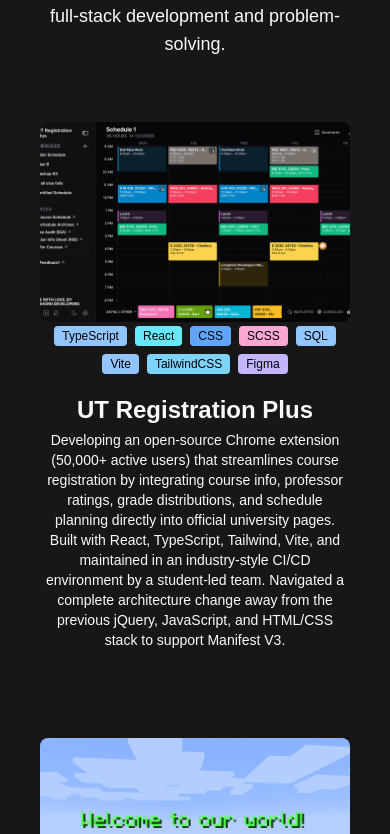
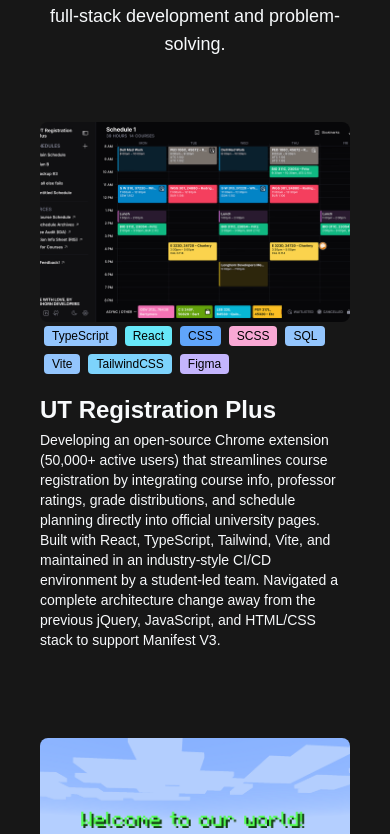
Before and after one commit to DereC4/derek-chen-website, a Next.js app: page / in a window 390 px wide. Shown: the part 2610-3444 px from the top of the page. Built offline with nearby package versions, Linux system fonts and the light colour scheme; no server answers.

Commit message:
style: mobile text projects sect.

```diff
--- a/src/components/ProjectCard.tsx
+++ b/src/components/ProjectCard.tsx
@@ -19,7 +19,7 @@
 const ProjectCard: FC<ProjectCardProps> = ({ id, title, description, image, technologies, href, className = '' }) => {
     return (
         <article
-            className={`flex flex-col md:flex-row items-center md:items-start mb-6 md:mb-0 md:gap-8 w-full text-center md:text-left ${className}`}
+            className={`flex flex-col md:flex-row items-start mb-6 md:mb-0 md:gap-8 w-full text-left ${className}`}
         >
             {image && (
                 <Link href={href} className='flex-shrink-0 w-full md:w-[40%] overflow-hidden'>
```
